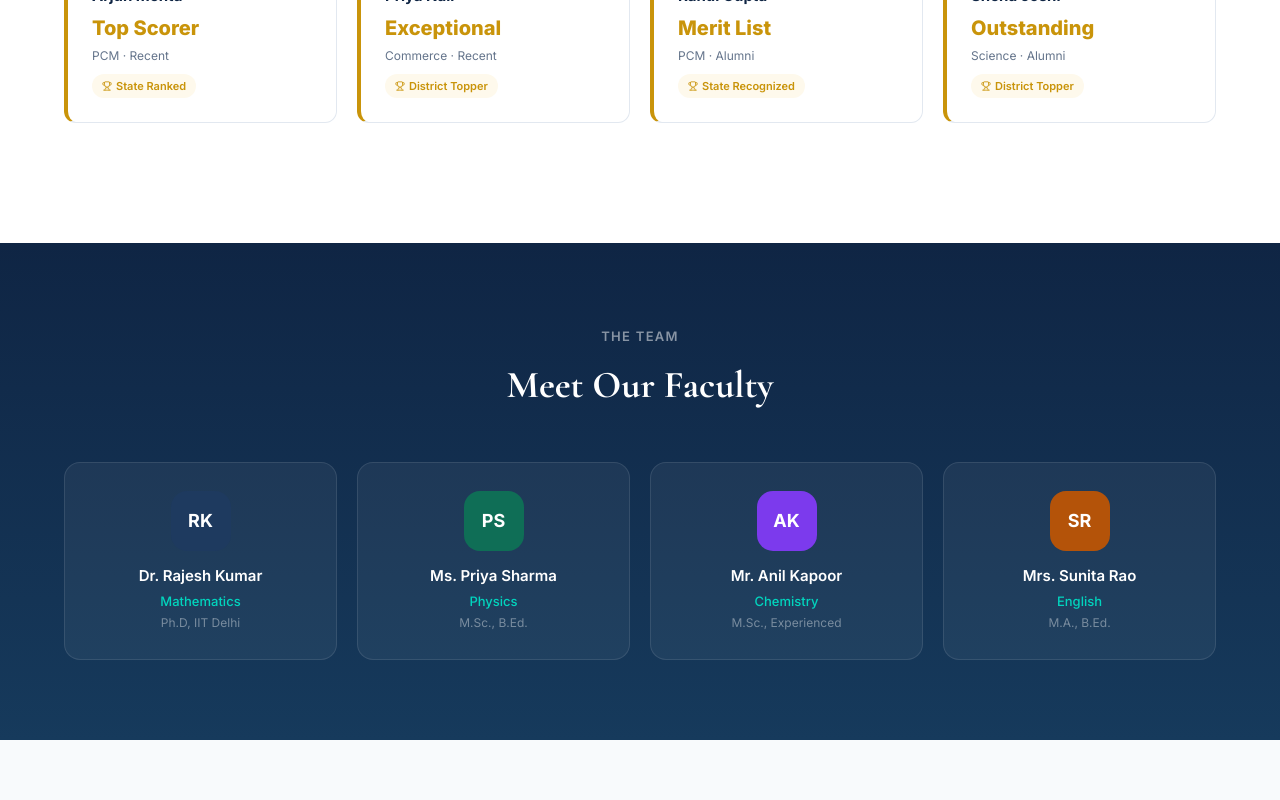
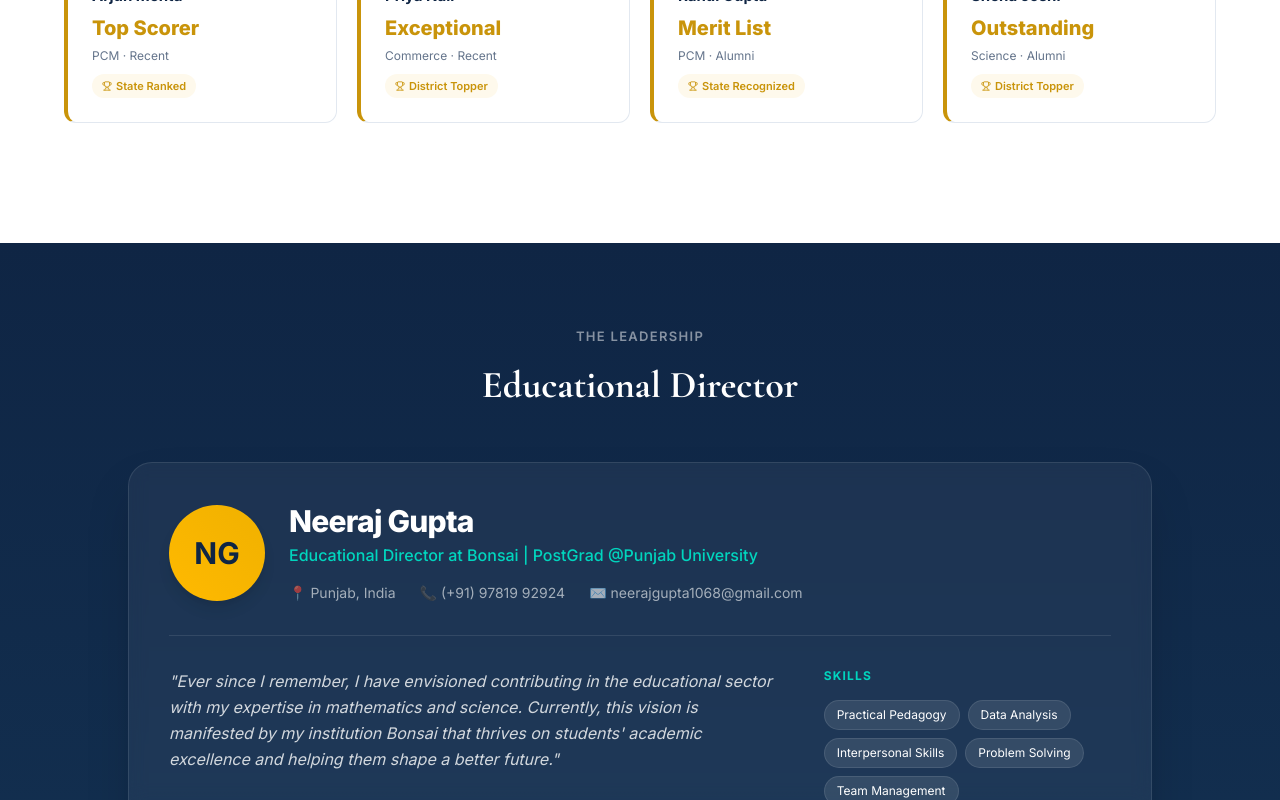
Before and after one commit to Iamthenoobcoder/bonsai-educations, a Next.js app: page / in a window 1280 px wide. Shown: the part 2000-2800 px from the top of the page. Built offline with nearby package versions, Linux system fonts and the light colour scheme.

Commit message:
feat: replace faculty grid with single director profile for Neeraj Gupta

```diff
--- a/app/(public)/page.tsx
+++ b/app/(public)/page.tsx
@@ -21,12 +21,7 @@ export default function LandingPage() {
     { icon: TrendingUp, title: "Proven Results", desc: "Consistent excellence across all subjects, with multiple state and district recognitions." },
   ];
 
-  const faculty = [
-    { name: "Dr. Rajesh Kumar", sub: "Mathematics", qual: "Ph.D, IIT Delhi", init: "RK", color: "#1e3a5f" },
-    { name: "Ms. Priya Sharma", sub: "Physics", qual: "M.Sc., B.Ed.", init: "PS", color: "#0F6E56" },
-    { name: "Mr. Anil Kapoor", sub: "Chemistry", qual: "M.Sc., Experienced", init: "AK", color: "#7c3aed" },
-    { name: "Mrs. Sunita Rao", sub: "English", qual: "M.A., B.Ed.", init: "SR", color: "#b45309" },
-  ];
+
 
   const toppers = [
     { name: "Arjun Mehta", score: "Top Scorer", year: "Recent", stream: "PCM", rank: "State Ranked" },
@@ -240,23 +235,171 @@ export default function LandingPage() {
         </div>
       </section>
 
-      {/* FACULTY */}
+      {/* FACULTY/DIRECTOR */}
       <section id="faculty" className="py-20 px-6 md:px-[5%] bg-gradient-to-b from-navy to-[#163a5c]">
         <div className="text-center mb-12">
-          <span className="text-white/50 text-[13px] font-semibold tracking-widest uppercase">The Team</span>
-          <h2 className="display text-[38px] font-bold text-white mt-2.5">Meet Our Faculty</h2>
+          <span className="text-white/50 text-[13px] font-semibold tracking-widest uppercase">The Leadership</span>
+          <h2 className="display text-[38px] font-bold text-white mt-2.5">Educational Director</h2>
         </div>
-        <div className="grid md:grid-cols-4 gap-5">
-          {faculty.map((f) => (
-            <div key={f.name} className="bg-white/5 border border-white/10 rounded-2xl p-7 text-center transition-colors hover:bg-white/10">
-              <div style={{ background: f.color }} className="w-[60px] h-[60px] rounded-2xl mx-auto flex items-center justify-center text-white font-bold text-lg mb-3.5">
-                {f.init}
+
+        <div className="w-full max-w-5xl mx-auto bg-white/5 border border-white/10 rounded-3xl p-6 md:p-10 text-white shadow-2xl backdrop-blur-sm">
+          {/* Header Row */}
+          <div className="flex flex-col md:flex-row items-start md:items-center gap-6 pb-8 border-b border-white/10">
+            <div className="w-20 h-20 md:w-24 md:h-24 rounded-full bg-gradient-to-tr from-amber-400 to-yellow-500 flex items-center justify-center text-navy font-bold text-3xl shadow-lg shrink-0">
+              NG
+            </div>
+            <div className="flex-1">
+              <h3 className="text-2xl md:text-3xl font-extrabold tracking-tight text-white">Neeraj Gupta</h3>
+              <p className="text-teal-400 font-medium mt-1 text-sm md:text-base">
+                Educational Director at Bonsai | PostGrad @Punjab University
+              </p>
+              <div className="flex flex-wrap gap-x-6 gap-y-2 mt-4 text-white/60 text-xs md:text-sm">
+                <span className="flex items-center gap-1.5">📍 Punjab, India</span>
+                <span className="flex items-center gap-1.5">📞 (+91) 97819 92924</span>
+                <span className="flex items-center gap-1.5">✉️ neerajgupta1068@gmail.com</span>
               </div>
-              <p className="text-white font-semibold text-[15px] mb-1">{f.name}</p>
-              <p className="text-teal-400 text-[13px] font-medium mb-1">{f.sub}</p>
-              <p className="text-white/40 text-xs">{f.qual}</p>
             </div>
-          ))}
+          </div>
+
+          {/* Grid Content */}
+          <div className="grid md:grid-cols-3 gap-10 mt-8">
+            {/* Left/Middle Column - Bio, Experience & Education */}
+            <div className="md:col-span-2 space-y-8">
+              {/* Bio */}
+              <div>
+                <p className="text-white/80 leading-relaxed text-sm md:text-base italic">
+                  &quot;Ever since I remember, I have envisioned contributing in the educational sector with my expertise in mathematics and science. Currently, this vision is manifested by my institution Bonsai that thrives on students&apos; academic excellence and helping them shape a better future.&quot;
+                </p>
+              </div>
+
+              {/* Professional Experience */}
+              <div>
+                <h4 className="text-xs font-bold tracking-widest text-teal-400 uppercase mb-4">Professional Experience</h4>
+                <div className="space-y-6">
+                  {[
+                    {
+                      title: "Director",
+                      company: "Bonsai Educational Initiatives",
+                      period: "Since 2010",
+                      desc: "Has helped over 1000 students achieve their academic goals through comprehensive educational training for entrance examinations and olympiads."
+                    },
+                    {
+                      title: "Special Trainer for Board Exams",
+                      company: "Manav Rachna International School",
+                      period: "March 2017 - March 2018",
+                      desc: "Prepared a rigorous yet practical pedagogy for students to practice for their crucial board examinations and helping them achieve positive results."
+                    },
+                    {
+                      title: "HOD Mathematics - Guest Faculty",
+                      company: "Sahil Study Circle",
+                      period: "March 2012 - March 2013",
+                      desc: "Directed the Institution on integration of practical expertise into scientific theories for a better learning experience for students pursuing higher education in STEM."
+                    },
+                    {
+                      title: "HOD Mathematics - Guest Faculty",
+                      company: "Dr. RC Drishti Jain School",
+                      period: "March 2011 - March 2012",
+                      desc: "First hand teaching experience, and led academic curriculum preparation for science students."
+                    }
+                  ].map((exp, idx) => (
+                    <div key={idx} className="relative pl-5 border-l-2 border-teal-500/30 hover:border-teal-400 transition-colors">
+                      <div className="absolute w-2 h-2 rounded-full bg-teal-500 left-[-5px] top-1.5" />
+                      <div className="flex justify-between items-baseline flex-wrap gap-2">
+                        <span className="font-bold text-[15px] text-white">{exp.company}</span>
+                        <span className="text-[11px] font-semibold text-white/40 uppercase tracking-wider">{exp.period}</span>
+                      </div>
+                      <p className="text-xs text-teal-300 font-medium mt-0.5">{exp.title}</p>
+                      <p className="text-white/70 text-xs md:text-sm mt-1.5 leading-relaxed">{exp.desc}</p>
+                    </div>
+                  ))}
+                </div>
+              </div>
+
+              {/* Education */}
+              <div>
+                <h4 className="text-xs font-bold tracking-widest text-teal-400 uppercase mb-4">Education</h4>
+                <div className="space-y-4">
+                  {[
+                    {
+                      degree: "M.Sc B.Ed Chemistry",
+                      inst: "Department of Chemistry, Punjab University",
+                      period: "July 2011 - May 2013"
+                    },
+                    {
+                      degree: "B.Sc Chemistry, Physics, Mathematics",
+                      inst: "Punjab University",
+                      period: "July 2006 - May 2009"
+                    }
+                  ].map((edu, idx) => (
+                    <div key={idx} className="border-l-2 border-amber-500/30 pl-5 relative">
+                      <div className="absolute w-2 h-2 rounded-full bg-amber-500 left-[-5px] top-1.5" />
+                      <div className="flex justify-between items-baseline flex-wrap gap-2">
+                        <span className="font-bold text-[15px] text-white">{edu.inst}</span>
+                        <span className="text-[11px] font-semibold text-white/40">{edu.period}</span>
+                      </div>
+                      <p className="text-xs text-amber-300 font-medium mt-0.5">{edu.degree}</p>
+                    </div>
+                  ))}
+                </div>
+              </div>
+            </div>
+
+            {/* Right Column - Skills, Achievements, Languages */}
+            <div className="space-y-8">
+              {/* Skills */}
+              <div>
+                <h4 className="text-xs font-bold tracking-widest text-teal-400 uppercase mb-4">Skills</h4>
+                <div className="flex flex-wrap gap-2">
+                  {[
+                    "Practical Pedagogy",
+                    "Data Analysis",
+                    "Interpersonal Skills",
+                    "Problem Solving",
+                    "Team Management",
+                    "Written Communication"
+                  ].map((skill) => (
+                    <span key={skill} className="text-xs bg-white/10 border border-white/10 px-3 py-1.5 rounded-full hover:bg-white/20 transition-colors">
+                      {skill}
+                    </span>
+                  ))}
+                </div>
+              </div>
+
+              {/* Achievements */}
+              <div>
+                <h4 className="text-xs font-bold tracking-widest text-teal-400 uppercase mb-4">Other Achievements</h4>
+                <div className="space-y-4">
+                  {[
+                    { title: "Trek to Everest Base Camp", subtitle: "June 2023" },
+                    { title: "Academic Excellence Award, GTEA", subtitle: "2022" },
+                    { title: "Appeared for Civil Services Examination", subtitle: "2021 · India's toughest government services exam (over 10 lakh aspirants)" }
+                  ].map((ach, idx) => (
+                    <div key={idx} className="bg-white/5 border border-white/5 p-3.5 rounded-xl hover:bg-white/10 transition-colors">
+                      <p className="font-semibold text-xs md:text-sm text-white">{ach.title}</p>
+                      <p className="text-white/50 text-[11px] mt-1">{ach.subtitle}</p>
+                    </div>
+                  ))}
+                </div>
+              </div>
+
+              {/* Languages */}
+              <div>
+                <h4 className="text-xs font-bold tracking-widest text-teal-400 uppercase mb-4">Languages</h4>
+                <div className="space-y-2">
+                  {[
+                    { lang: "English", prof: "Native Bilingual" },
+                    { lang: "Hindi", prof: "Native Fluency" },
+                    { lang: "Punjabi", prof: "Native Fluency" }
+                  ].map((l) => (
+                    <div key={l.lang} className="flex justify-between items-center text-xs md:text-sm">
+                      <span className="font-medium text-white">{l.lang}</span>
+                      <span className="text-teal-400 text-xs">{l.prof}</span>
+                    </div>
+                  ))}
+                </div>
+              </div>
+            </div>
+          </div>
         </div>
       </section>
 
```
